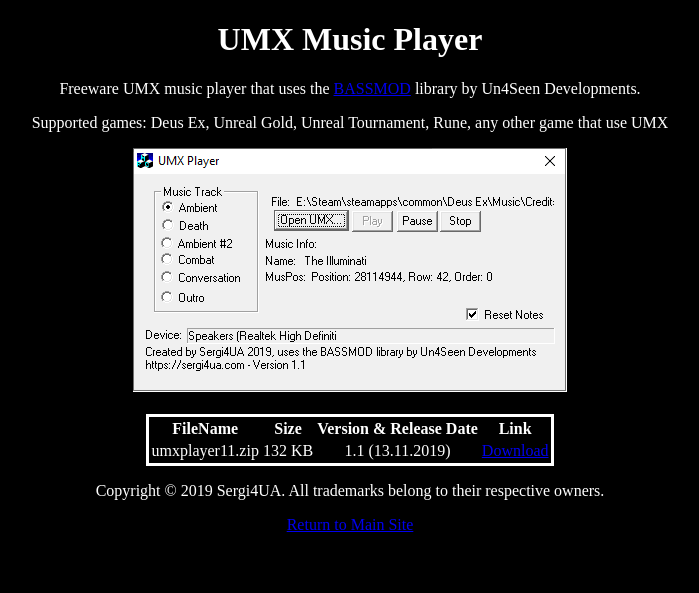
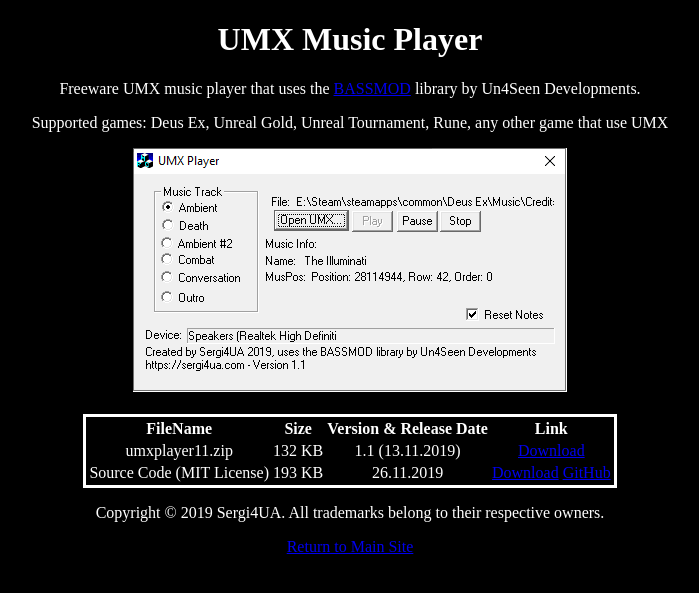
Before and after one commit to sergi4ua/sergi4ua.github.io, a Jekyll site: the page apps/umxplayer/index.html, which Jekyll copies as it is, in a window 1280 px wide. Shown: the top 593 px of the page, without its empty margins (290-989 px from the left). Built offline with Jekyll 4.4.1, drawn with Linux system fonts in a browser that asks for light colours.

Commit message:
Update UMXPlayer page

```diff
--- a/apps/umxplayer/index.html
+++ b/apps/umxplayer/index.html
@@ -48,6 +48,12 @@
                 <td>1.1 (13.11.2019)</td>
                 <td><a href="./umxplayer11.zip">Download</a></td>
               </tr>
+			  <tr>
+                <td>Source Code (MIT License)</td>
+                <td>193 KB</td>
+                <td>26.11.2019</td>
+                <td><a href="https://github.com/sergi4ua/umxplayer/archive/master.zip">Download</a> <a href="https://github.com/sergi4ua/umxplayer">GitHub</a></td>
+              </tr>
         </table>
 
         <p>Copyright © 2019 Sergi4UA. All trademarks belong to their respective owners.</p>
```
